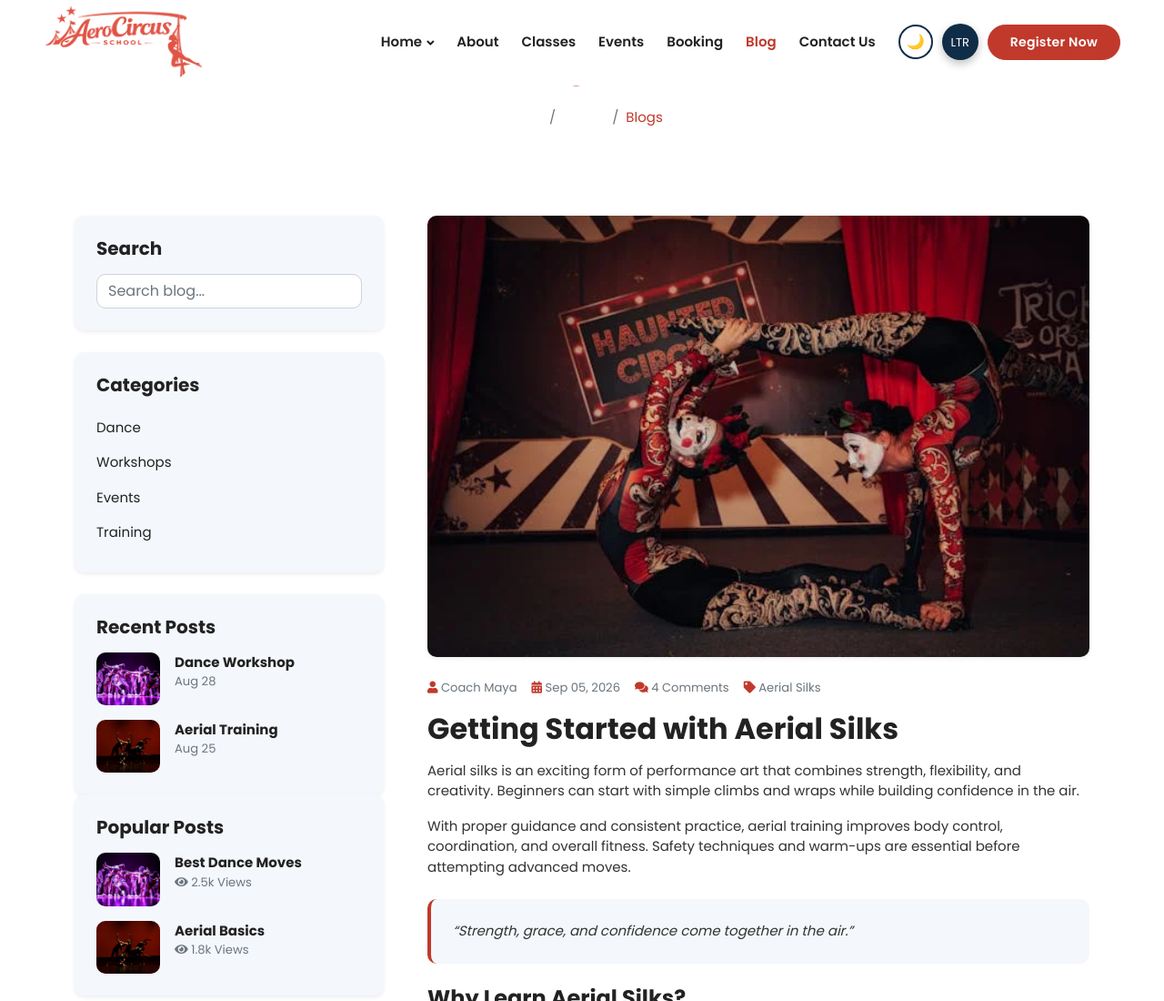
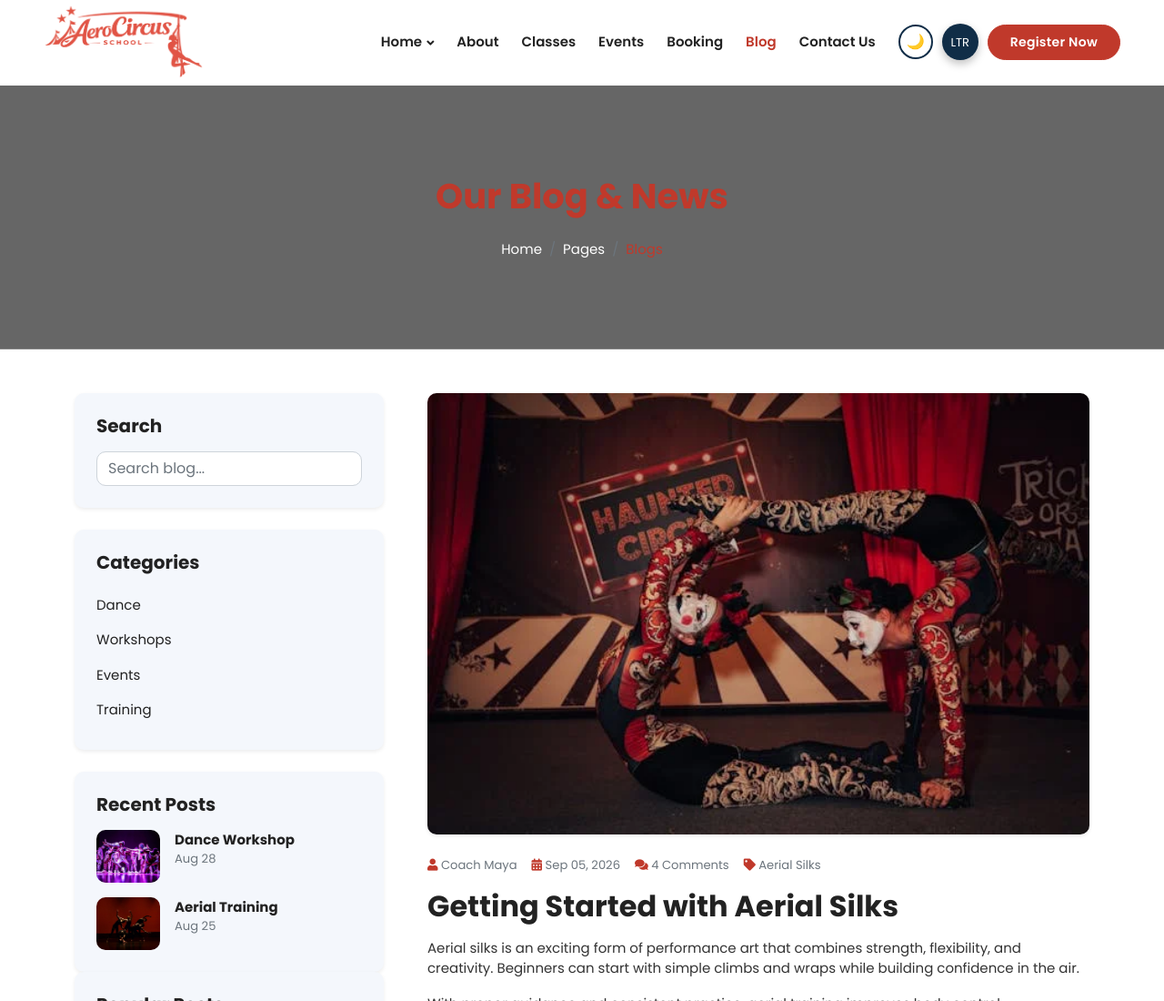
Before and after one commit to karthikaram904/aerocircus, a plain HTML site: page blog-details.html in a window 1280 px wide. Shown: the top 1100 px of the page at 91% size. Drawn offline with nearby package versions, Linux system fonts and the light colour scheme.

Commit message:
Update blog-details.html

```diff
--- a/blog-details.html
+++ b/blog-details.html
@@ -79,7 +79,7 @@
         <!-- Navbar & Hero End -->
 
         <!-- Header Start -->
-        <div class="container-fluid bg-breadcrumb">
+        <div class="container-fluid bg-breadcrumb blog">
             <div class="container text-center py-5" style="max-width: 900px;">
                 <h3 class="text-primary display-3 mb-4 wow fadeInDown" data-wow-delay="0.1s">Our Blog & News</h1>
                 <ol class="breadcrumb justify-content-center text-white mb-0 wow fadeInDown" data-wow-delay="0.3s">
```
